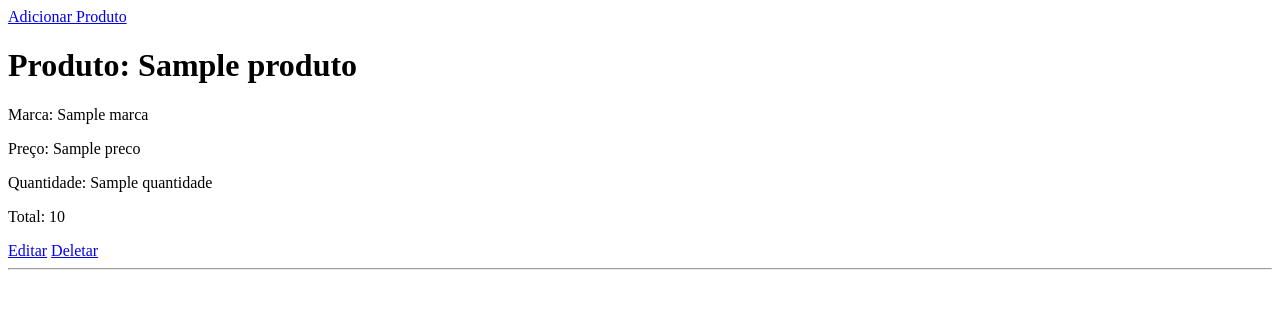
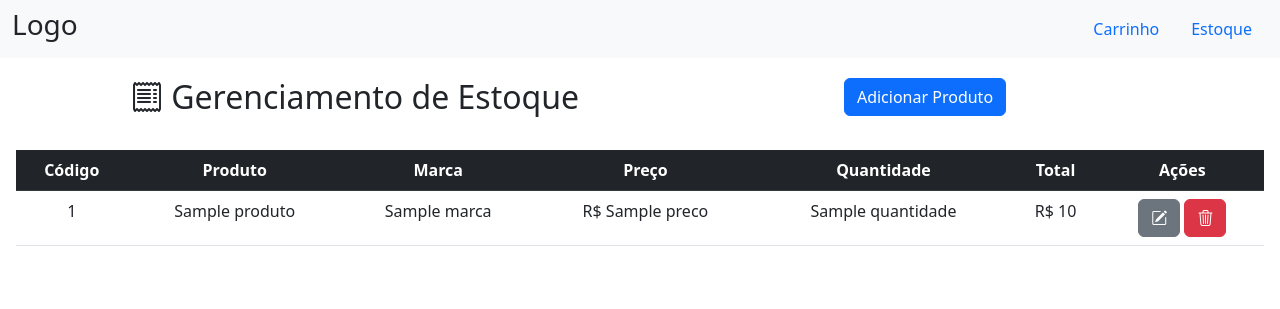
Before and after one commit to Jose-Nonato/gerenciamento-estoque, a Flask app: page / in a window 1280 px wide. Shown: the top 309 px of the page. Run offline with Flask 2, Linux system fonts and the light colour scheme; a database or web service that is not in the repository returns one stand-in record (values such as "Sample title"); some libraries are stand-ins or nearby versions.

Commit message:
feat: estilização da rota principal

```diff
--- /dev/null
+++ b/static/index.css
@@ -0,0 +1,12 @@
+.navbar {
+    margin-bottom: 20px;
+}
+.container {
+    margin-bottom: 10px;
+}
+table {
+    text-align: center;
+}
+.tableMain {
+    margin: 0 auto;
+}
--- a/templates/create.html
+++ b/templates/create.html
@@ -17,6 +17,7 @@
     <input type="text" name="preco" placeholder="Preço do Produto">
 
     <button type="submit">Adicionar</button>
+    <a href="/">Cancelar</a>
 </form>
 
 </body>
--- a/templates/index.html
+++ b/templates/index.html
@@ -2,25 +2,67 @@
 <html lang="en">
 <head>
     <meta charset="UTF-8">
-    <meta name="viewport"
-          content="width=device-width, user-scalable=no, initial-scale=1.0, maximum-scale=1.0, minimum-scale=1.0">
+    <meta name="viewport" content="width=device-width, user-scalable=no, initial-scale=1.0, maximum-scale=1.0, minimum-scale=1.0">
     <meta http-equiv="X-UA-Compatible" content="ie=edge">
+    <link rel="stylesheet" href="{{ url_for('static', filename='index.css') }}">
+    <link href="https://cdn.jsdelivr.net/npm/bootstrap@5.2.1/dist/css/bootstrap.min.css" rel="stylesheet" integrity="sha384-iYQeCzEYFbKjA/T2uDLTpkwGzCiq6soy8tYaI1GyVh/UjpbCx/TYkiZhlZB6+fzT" crossorigin="anonymous">
+    <link rel="stylesheet" href="https://cdn.jsdelivr.net/npm/bootstrap-icons@1.9.1/font/bootstrap-icons.css">
+    <script src="https://cdn.jsdelivr.net/npm/bootstrap@5.2.1/dist/js/bootstrap.bundle.min.js" integrity="sha384-u1OknCvxWvY5kfmNBILK2hRnQC3Pr17a+RTT6rIHI7NnikvbZlHgTPOOmMi466C8" crossorigin="anonymous"></script>
+
+    <script src="https://cdnjs.cloudflare.com/ajax/libs/jquery/3.4.1/jquery.min.js" crossorigin="anonymous" async></script>
+
     <title>Dashboard</title>
 </head>
 <body>
 
-<a href="/create">Adicionar Produto</a>
+<nav class="navbar bg-light">
+    <div class="container-fluid">
+        <h3>Logo</h3>
+        <ul class="nav">
+            <li class="nav-item"> <a class="nav-link active" href="#">Carrinho</a> </li>
+            <li class="nav-item"> <a class="nav-link active" href="#">Estoque</a> </li>
+        </ul>
+    </div>
+</nav>
 
-{% for produto in consulta %}
-<h1>Produto: {{ produto.produto }}</h1>
-<p>Marca: {{ produto.marca }}</p>
-<p>Preço: {{ produto.preco }}</p>
-<p>Quantidade: {{ produto.quantidade }}</p>
-<p>Total: {{ produto.quantidade * produto.preco }}</p>
-<a href="/update/{{produto._id}}">Editar</a>
-<a href="/delete/{{produto._id}}">Deletar</a>
-<hr/>
-{% endfor %}
+<div class="container text-center">
+    <div class="row">
+        <div class="col">
+            <h2><i class="bi bi-receipt"></i> Gerenciamento de Estoque</h2>
+        </div>
+        <div class="col">
+            <a type="button" class="btn btn-primary" href="/create">Adicionar Produto</a>
+        </div>
+    </div>
+</div>
+
+<div class="w-auto p-3 tableMain">
+    <table class="table">
+    <thead class="table-dark">
+        <th>Código</th>
+        <th>Produto</th>
+        <th>Marca</th>
+        <th>Preço</th>
+        <th>Quantidade</th>
+        <th>Total</th>
+        <th>Ações</th>
+    </thead>
+    <tbody>
+        {% for produto in consulta %}
+        <tr>
+            <td>{{ produto._id }}</td>
+            <td>{{ produto.produto }}</td>
+            <td>{{ produto.marca }}</td>
+            <td>R$ {{ produto.preco }}</td>
+            <td>{{ produto.quantidade }}</td>
+            <td>R$ {{ produto.total }}</td>
+            <td> <a type="button" class="btn btn-secondary" href="/update/{{produto._id}}"><i class="bi bi-pencil-square"></i></a> <a type="button" class="btn btn-danger" href="/delete/{{produto._id}}"><i class="bi bi-trash3"></i></a> </td>
+        </tr>
+        {% endfor %}
+    </tbody>
+</table>
+
+</div>
 
 </body>
 </html>
```
Also changed, not shown: templates/update.html (+8 -5 lines), static/create.css (added), static/delete.css (added), static/update.css (added).
